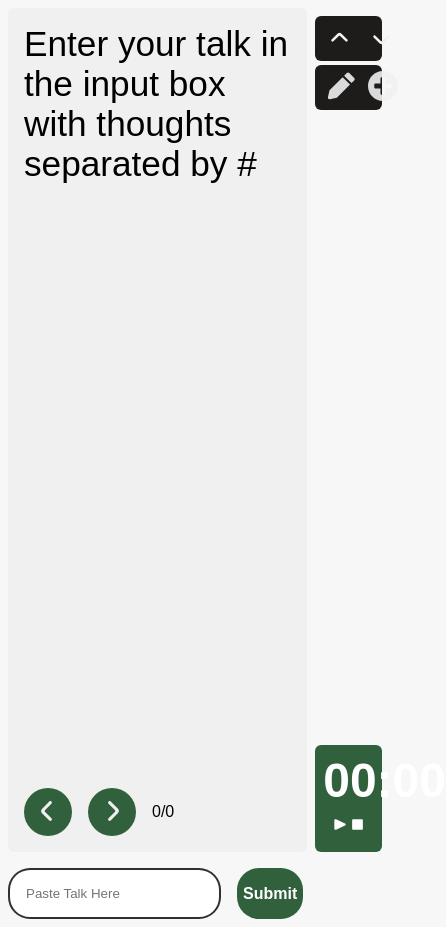
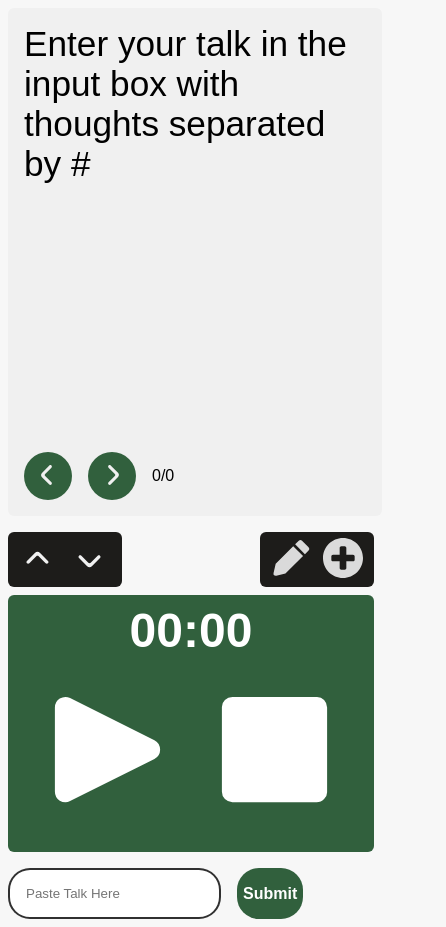
Before and after one commit to AustinMaturure/TalkAssist, a React (Vite) app in the folder Frontend/: page / in a window 390 px wide. Shown: the whole page, 446 px wide, since content can reach past the window. Built offline with nearby package versions, Linux system fonts and the light colour scheme; a web font is replaced by a local one.

Commit message:
Layout Tweaks For Mobile Resposivness

```diff
--- a/Frontend/src/App.css
+++ b/Frontend/src/App.css
@@ -273,3 +273,24 @@ textarea {
     width: 30px;
   }
 }
+
+@media screen and (max-width: 768px) {
+  .talk {
+    display: flex;
+    flex-direction: column;
+  }
+  .point {
+    height: 100dvh;
+  }
+  .pops-edit {
+    flex-direction: row;
+  }
+  .edit-buttons img,
+  .control-buttons img {
+    width: 40px;
+  }
+
+  .main {
+    height: auto;
+  }
+}
```
